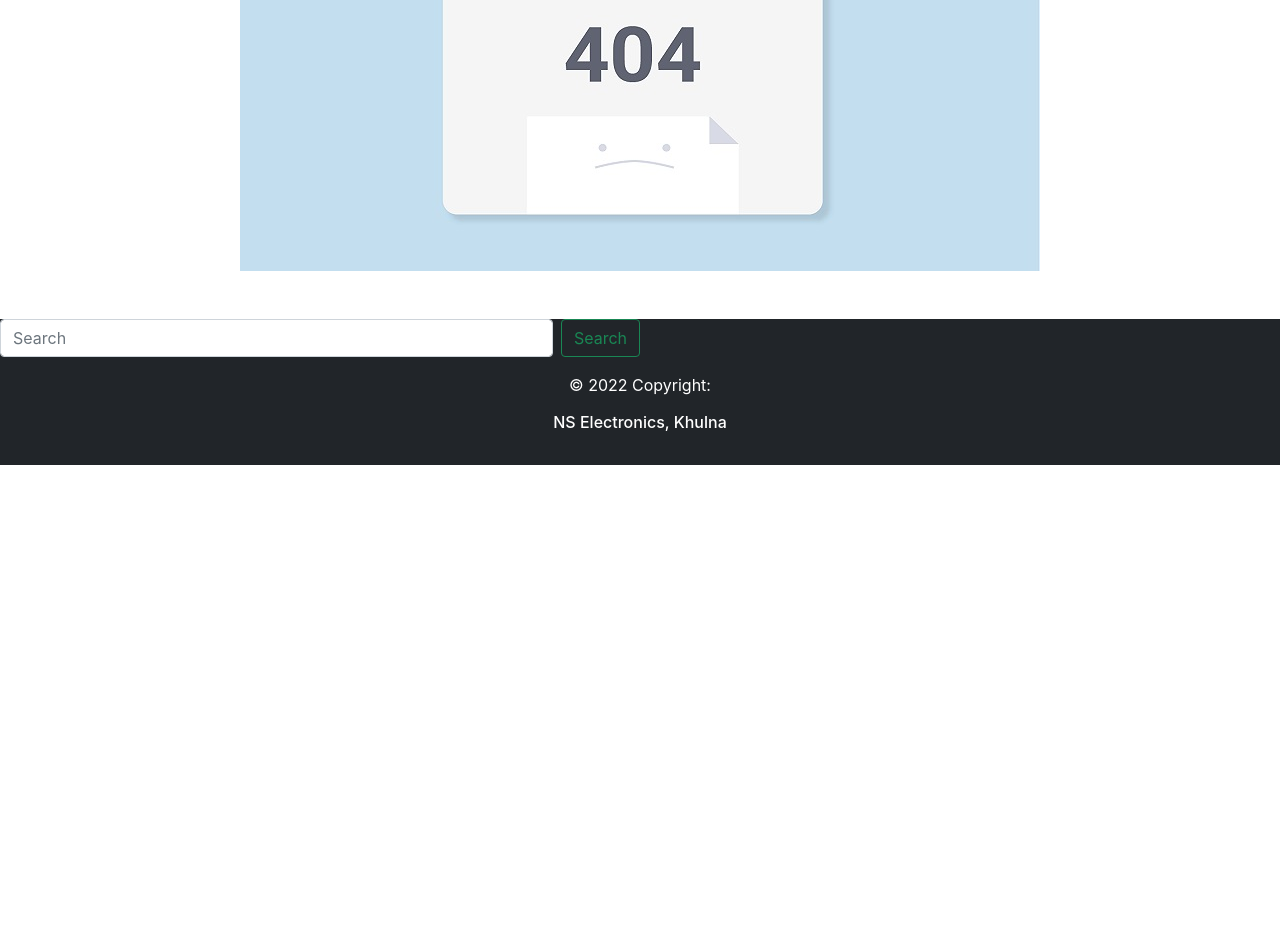
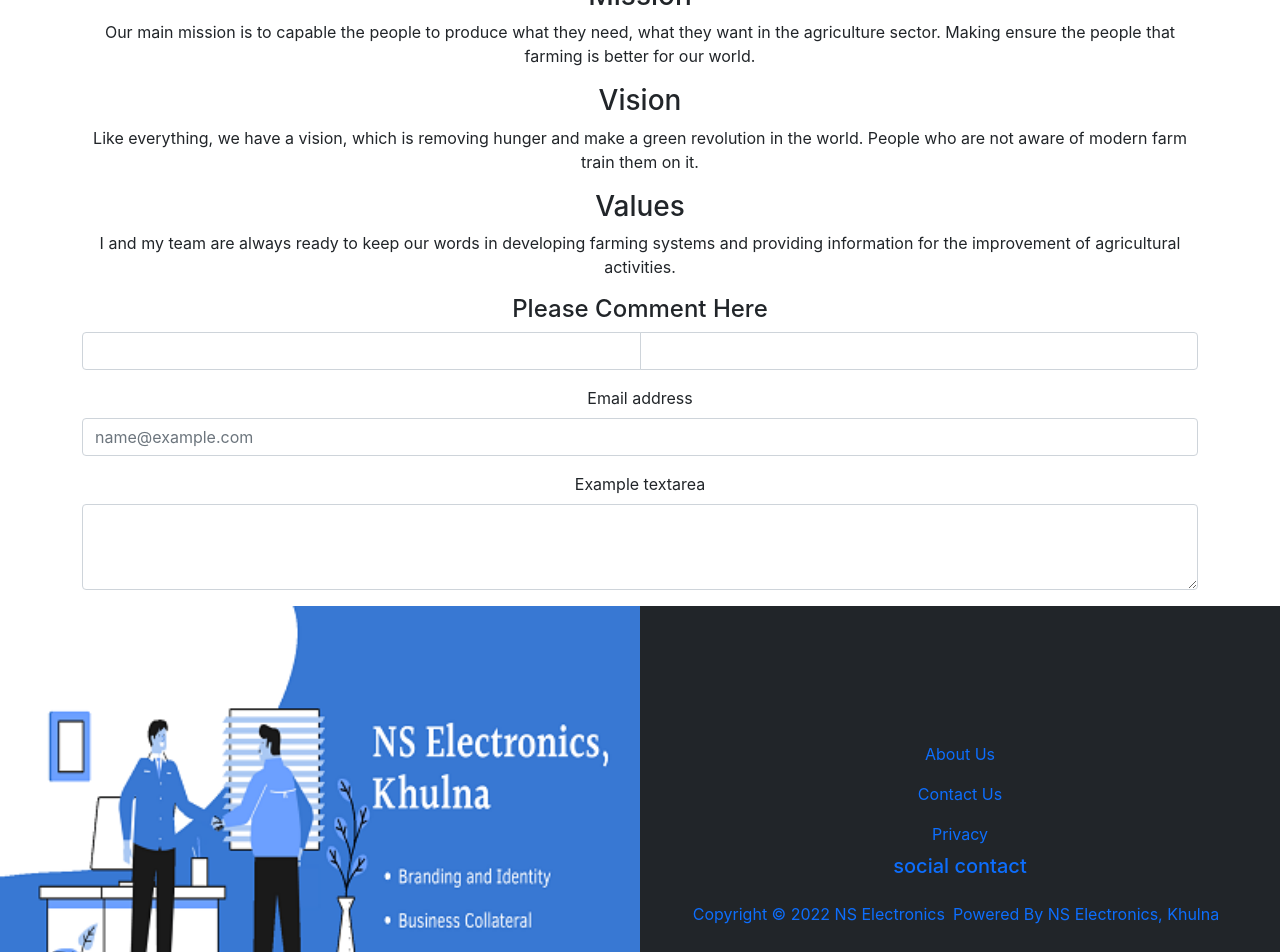
Before and after one commit to projit-1/projects-warhouse-client, a React (Create React App) app: page /aboutus in a window 1280 px wide. Before the commit this address had no page. Shown: the part 280-1232 px from the top of the page. Before the commit the page ends 800 px from the top, so only its background shows below. Built offline with nearby package versions, Linux system fonts and the light colour scheme.

Commit message:
footer is added

```diff
--- a/src/App.js
+++ b/src/App.js
@@ -1,12 +1,15 @@
 
 import { Route, Routes } from 'react-router-dom';
 import './App.css';
+import AboutUs from './Pages/AboutUs/AboutUs';
 import Blogs from './Pages/Blogs/Blogs';
+import Contact from './Pages/Contact/Contact';
 import Footer from './Pages/Footer/Footer';
 import Header from './Pages/Header/Header';
 import Home from './Pages/Home/Home';
 import Inventories from './Pages/Inventories/Inventories';
 import NotFound from './Pages/NotFound/NotFound';
+import Privacy from './Pages/Privacy/Privacy';
 import SignIn from './Pages/SignIn/EmailPasswordSignIn/Signin';
 import SignUp from './Pages/SignUp/SignUp';
 
@@ -21,10 +24,14 @@ function App() {
         <Route path='/inventories' element={<Inventories></Inventories>}></Route>
         <Route path='/signin' element={<SignIn></SignIn>}></Route>
         <Route path='/signup' element={<SignUp></SignUp>}></Route>
+        <Route path='/aboutus' element={<AboutUs></AboutUs>}></Route>
+        <Route path='/contact' element={<Contact></Contact>}></Route>
+        <Route path='/privacy' element={<Privacy></Privacy>}></Route>
 
         <Route path='*' element={<NotFound></NotFound>}></Route>
       </Routes>
       <Footer></Footer>
+
     </div>
   );
 }
--- /dev/null
+++ b/src/Pages/AboutUs/AboutUs.js
@@ -0,0 +1,44 @@
+import React from 'react';
+import { Form, FormControl, InputGroup } from 'react-bootstrap';
+
+const AboutUs = () => {
+    return (
+        <div className='container'>
+            <div className="about">
+                <h3> About</h3>
+                <p> nsfarmhouse is using scientific and modern methods in farming and agriculture worldwide. We started this website with experienced team members. We accept members throughout the world who want to contribute and share their farming experience. We started this website by keeping in mind one thing that is technology development in the farming system and increase production for increased population in the world. Most of our team members are well educated and technically sound. Modern farming systems also help to continue the farming business profit than traditional farming methods for poor farmers. We strongly believe that sufficient information is a must for agricultural or farming revolution and make a green world.</p>
+            </div>
+            <div className="mission">
+                <h3> Mission</h3>
+                <p> Our main mission is to capable the people to produce what they need, what they want in the agriculture sector. Making ensure the people that farming is better for our world.</p>
+            </div>
+            <div className="vission">
+                <h3> Vision</h3>
+                <p> Like everything, we have a vision, which is removing hunger and make a green revolution in the world. People who are not aware of modern farm train them on it.</p>
+            </div>
+            <div className="values">
+                <h3> Values</h3>
+                <p> I and my team are always ready to keep our words in developing farming systems and providing information for the improvement of agricultural activities.</p>
+            </div>
+            <div className="comment">
+                <h4>Please Comment Here</h4>
+                <Form>
+                    <Form.Group className="mb-3" controlId="exampleForm.ControlInput1">
+                        <InputGroup className="mb-3">
+                            <FormControl aria-label="First name" />
+                            <FormControl aria-label="Last name" />
+                        </InputGroup>
+                        <Form.Label>Email address</Form.Label>
+                        <Form.Control type="email" placeholder="name@example.com" />
+                    </Form.Group>
+                    <Form.Group className="mb-3" controlId="exampleForm.ControlTextarea1">
+                        <Form.Label>Example textarea</Form.Label>
+                        <Form.Control as="textarea" rows={3} />
+                    </Form.Group>
+                </Form>
+            </div>
+        </div>
+    );
+};
+
+export default AboutUs;
--- /dev/null
+++ b/src/Pages/Contact/Contact.js
@@ -0,0 +1,28 @@
+import React from 'react';
+import { Form } from 'react-bootstrap';
+
+const Contact = () => {
+    return (
+        <div>
+            <div><h2>Email addresses mentioned in the comment form will always be used for privacy and never be used for spamming or sold to anyone. 100 percent safe guaranteed!
+
+                We love comments from our readers/users, but any comments which are abusive, spread hatred, are racial, or in any way hurt anyone’s opinions will never be entertained. We keep our comments moderated to maintain the integrity of individuals. We reserve all rights to accept or reject comments.</h2></div>
+            <div>
+                <Form>
+                    <Form.Group className="mb-3" controlId="exampleForm.ControlInput1">
+                        <Form.Label>Email address</Form.Label>
+                        <Form.Control type="email" placeholder="name@example.com" />
+                    </Form.Group>
+                    <Form.Group className="mb-3" controlId="exampleForm.ControlTextarea1">
+                        <Form.Label>Example textarea</Form.Label>
+                        <Form.Control as="textarea" rows={3} />
+                    </Form.Group>
+                </Form>
+            </div>
+
+
+        </div>
+    );
+};
+
+export default Contact;
--- /dev/null
+++ b/src/Pages/Contact/SocialContact/SocialContact.js
@@ -0,0 +1,11 @@
+import React from 'react';
+
+const SocialContact = () => {
+    return (
+        <div>
+            <h5>social contact</h5>
+        </div>
+    );
+};
+
+export default SocialContact;
--- a/src/Pages/Footer/Footer.js
+++ b/src/Pages/Footer/Footer.js
@@ -1,31 +1,33 @@
 import React from 'react';
-import { Button, Form, FormControl } from 'react-bootstrap';
+import { Nav } from 'react-bootstrap';
+import { Link } from 'react-router-dom';
+import footerimage from '../../images/footerimg.png'
+import SocialContact from '../Contact/SocialContact/SocialContact';
+
+
 
 const Footer = () => {
     return (
         <div>
-            <footer className="bg-dark text-center text-white">
-                <Form className=" w-50 d-flex">
-                    <FormControl
-                        type="search"
-                        placeholder="Search"
-                        className="me-2"
-                        aria-label="Search"
-                    />
-                    <Button variant="outline-success">Search</Button>
-                </Form>
-
-
-
-
-                <div className="text-center p-3">
-                    © 2022 Copyright:
-                    <h6 className='my-3'>NS Electronics, Khulna</h6>
+            <footer className="bg-dark text-center text-primary">
+                <div className=' d-flex  justify-content-between align-items-center '>
+                    <div className="fooetr-img w-50  ">
+                        <img className='w-100' src={footerimage} alt="" />
+                    </div>
+                    <div className="footer-menu mx-auto justify-content-center align-items-center">
+                        <div>
+                            <Nav.Link as={Link} to="aboutus">About Us</Nav.Link>
+                            <Nav.Link as={Link} to="contact">Contact Us</Nav.Link>
+                            <Nav.Link as={Link} to="privacy">Privacy</Nav.Link>
+                            <SocialContact></SocialContact>
+                        </div>
+                        <div className="text-center  d-flex  justify-content-between align-items-center mx-3 py-3">
+                            <p> Copyright © 2022  NS Electronics</p>
+                            <p className='mx-2'> Powered By NS Electronics, Khulna</p>
+                        </div>
+                    </div>
                 </div>
-
             </footer>
-
-
         </div>
     );
 };
--- /dev/null
+++ b/src/Pages/Privacy/Privacy.js
@@ -0,0 +1,11 @@
+import React from 'react';
+
+const Privacy = () => {
+    return (
+        <div>
+            <h2>privacy</h2>
+        </div>
+    );
+};
+
+export default Privacy;
```
Also changed, not shown: src/images/footerimg.png (added).
